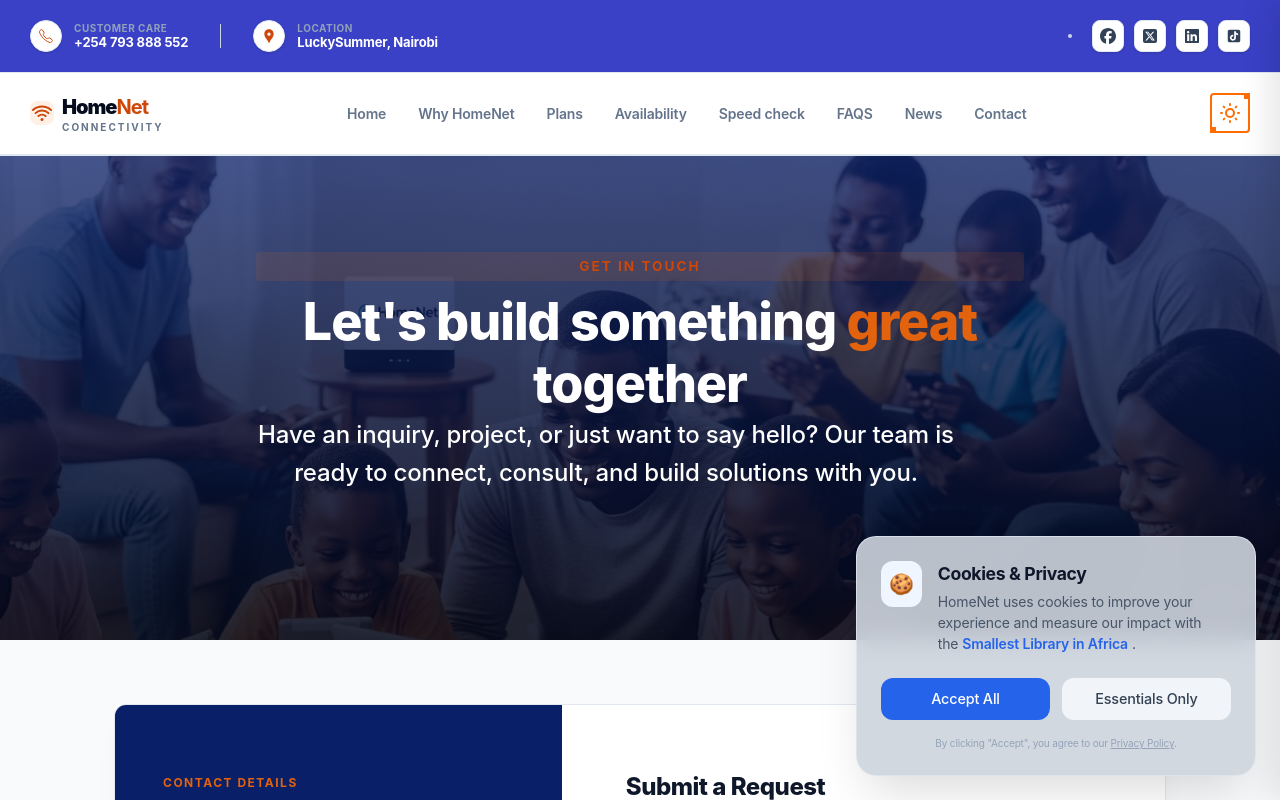
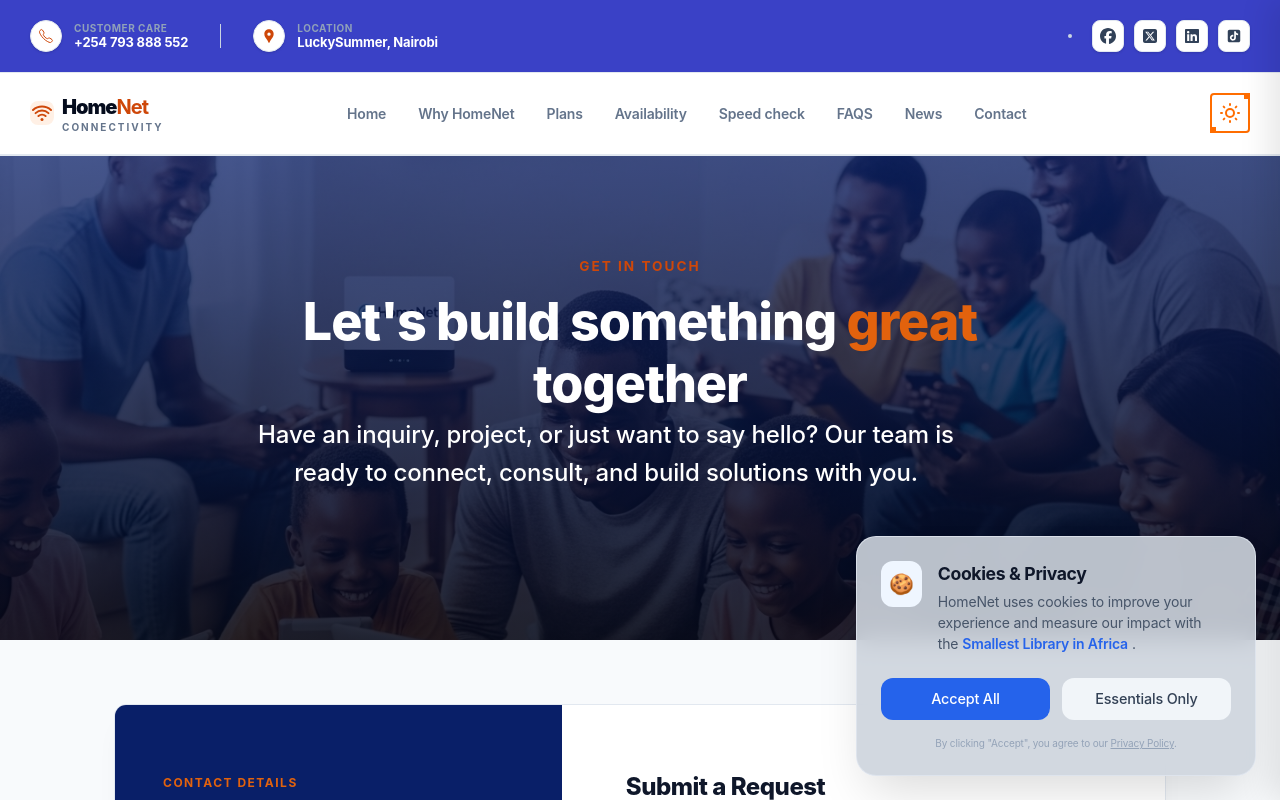
Before and after one commit to wainaina-mwangi/HomeNet, a React (Vite) app: page /Contact in a window 1280 px wide. Shown: the top 800 px of the page. Built offline with nearby package versions, Linux system fonts and the light colour scheme.

Commit message:
Update hero tagline styling in Contact page
Removed background color from the hero tagline span.

```diff
--- a/src/pages/Contact.jsx
+++ b/src/pages/Contact.jsx
@@ -46,7 +46,7 @@ const Contact = () => {
     <section className="contact-page-section dark:bg-slate-950 dark:text-slate-200 transition-colors duration-500">
       <div className="contact-hero py-16 text-center px-4">
   <div className="max-w-3xl mx-auto">
-    <span className="hero-tagline inline-block text-xs font-bold uppercase tracking-widest text-[#FF6D00] bg-[#FF6D00]/10 px-3.5 py-1.5 rounded-full mb-4">
+    <span className="hero-tagline inline-block text-xs font-bold uppercase tracking-widest text-[#FF6D00]  px-3.5 py-1.5  mb-4">
       Get In Touch
     </span>
     <h1 className="hero-title text-4xl md:text-5xl font-extrabold tracking-tight text-[#091f68] dark:text-white mb-4">
```
